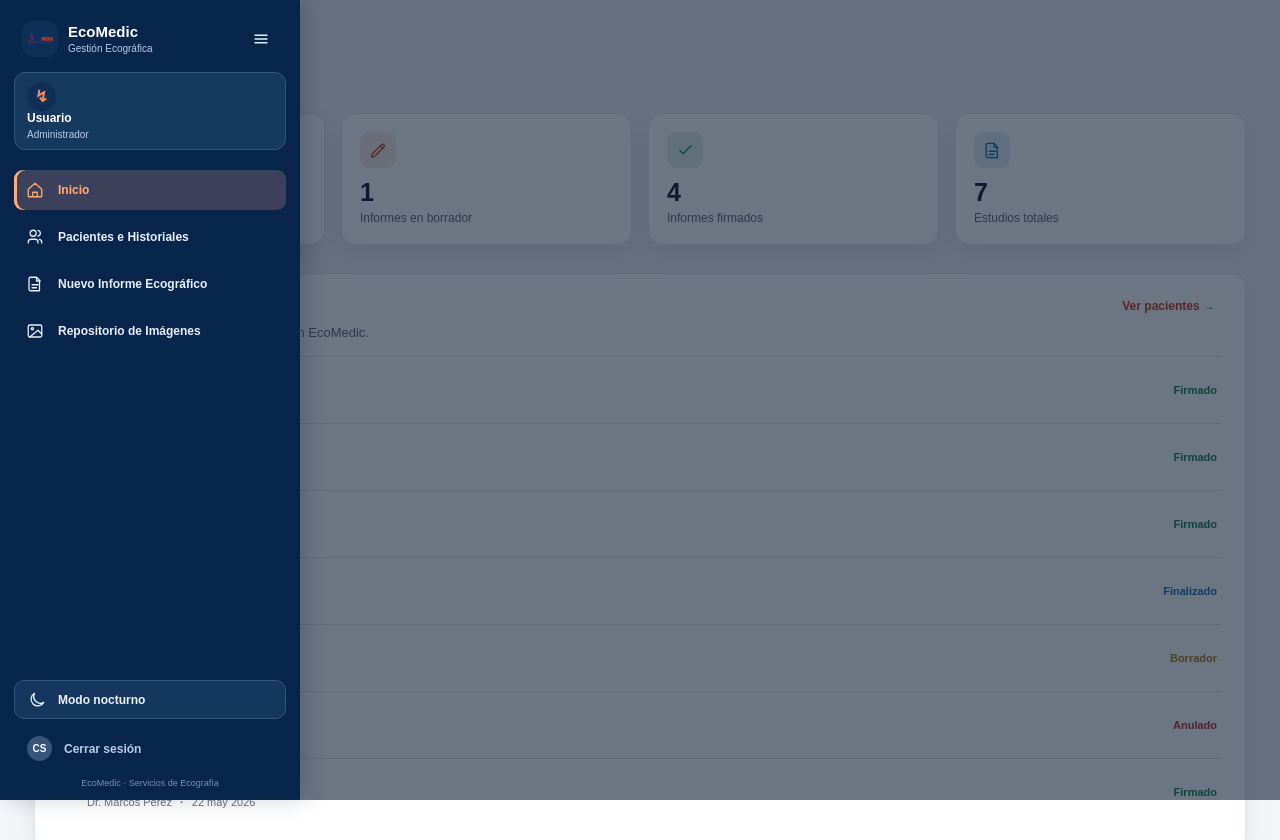
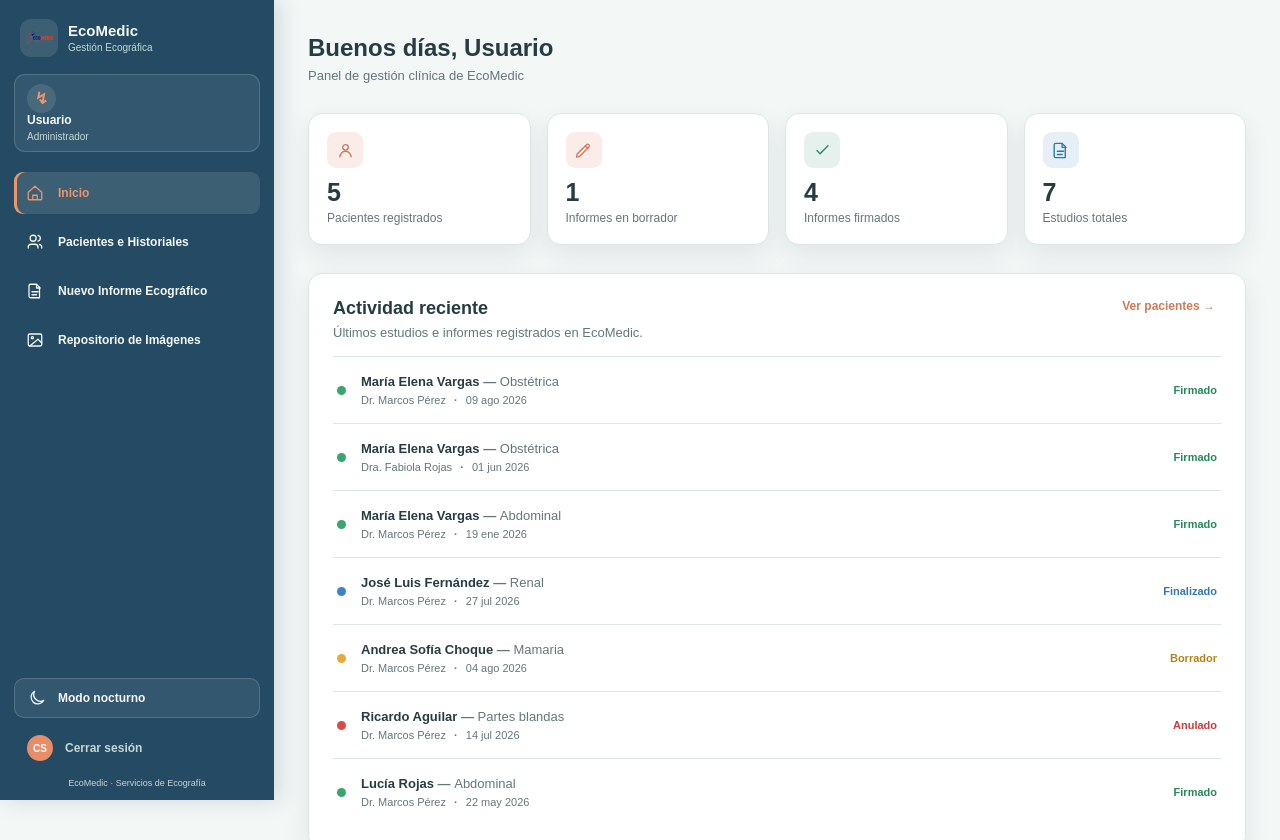
Before and after one commit to Emsof26/web-ecomedic, a React (Vite) app: page / in a window 1280 px wide. Shown: the top 840 px of the page. Built offline with nearby package versions, Linux system fonts and the light colour scheme.

Commit message:
Se modifico el menú hamburguesa y colores

```diff
--- a/src/components/navigation/Navbar.css
+++ b/src/components/navigation/Navbar.css
@@ -1,107 +1,96 @@
 .navbar {
+  --sidebar-bg: #244b63;
+  --sidebar-surface: #315c74;
+  --sidebar-border: rgba(224, 239, 239, .18);
+  --sidebar-text: #f4f8f6;
+  --sidebar-muted: #c5d7d4;
+  --sidebar-accent: #ed956a;
   position: fixed;
   z-index: 20;
   inset: 0 auto 0 0;
   width: 274px;
-  padding: 20px 14px 12px;
+  padding: 18px 14px 12px;
   display: flex;
   flex-direction: column;
-  overflow: visible;
-  background: rgb(8, 37, 75);
-  box-shadow: 6px 0 20px rgba(4, 23, 51, .18);
-  color: rgb(234, 243, 255);
-  transform: translateX(0);
-  transition: transform .25s ease;
+  overflow: hidden;
+  background: var(--sidebar-bg);
+  box-shadow: 5px 0 22px rgba(27, 58, 72, .16);
+  color: var(--sidebar-text);
+  transition: width .25s ease, transform .25s ease, background-color .2s ease;
 }
-.navbar__header { display: flex; align-items: center; justify-content: space-between; min-height: 38px; padding: 1px 8px 15px; }
+
+:root[data-theme="dark"] .navbar {
+  --sidebar-bg: #193543;
+  --sidebar-surface: #254958;
+  --sidebar-border: rgba(213, 235, 232, .16);
+  --sidebar-text: #edf5f2;
+  --sidebar-muted: #b7ccc8;
+  --sidebar-accent: #efa175;
+}
+
+.navbar__header { display: flex; align-items: center; justify-content: space-between; min-height: 40px; padding: 1px 6px 17px; }
 .navbar__brand, .navbar__link, .navbar__theme, .navbar__logout { display: flex; align-items: center; }
-.navbar__brand { position: relative; gap: 10px; padding: 0; border: 0; background: transparent; color: #fff; font: inherit; font-size: 15px; line-height: 1.05; text-align: left; cursor: pointer; }
+.navbar__brand { min-width: 0; gap: 10px; padding: 0; border: 0; background: transparent; color: var(--sidebar-text); font: inherit; font-size: 15px; line-height: 1.05; text-align: left; cursor: pointer; }
 .navbar__brand strong, .navbar__brand small, .navbar__account strong, .navbar__account small { display: block; }
-.navbar__brand small, .navbar__account small { margin-top: 4px; color: #b7cce8; font-size: 10px; font-weight: 500; }
-.navbar__brand-mark, .navbar__avatar { display: grid; place-items: center; border-radius: 11px; background: #102f58; color: #ff8a58; font-size: 23px; font-weight: 700; }
-.navbar__brand-mark { width: 36px; height: 36px; flex: 0 0 36px; overflow: hidden; padding: 3px; }
+.navbar__brand small, .navbar__account small { margin-top: 4px; color: var(--sidebar-muted); font-size: 10px; font-weight: 500; }
+.navbar__brand-mark, .navbar__avatar { display: grid; place-items: center; border-radius: 11px; background: rgba(255,255,255,.11); color: var(--sidebar-accent); font-size: 23px; font-weight: 700; }
+.navbar__brand-mark { position: relative; width: 38px; height: 38px; flex: 0 0 38px; overflow: hidden; padding: 3px; }
 .navbar__brand-mark img { width: 100%; height: 100%; display: block; object-fit: contain; }
+.navbar__brand-action { position: absolute; inset: 0; display: grid; place-items: center; background: var(--sidebar-surface); color: var(--sidebar-accent); opacity: 0; transition: opacity .18s ease; }
+.navbar__brand:hover .navbar__brand-action, .navbar__brand:focus-visible .navbar__brand-action { opacity: 1; }
+.navbar__brand-action svg { width: 19px; height: 19px; fill: none; stroke: currentColor; stroke-linecap: round; stroke-linejoin: round; stroke-width: 1.7; }
 .navbar__user-panel { margin-bottom: 20px; }
-.navbar__account { width: 100%; min-height: 52px; gap: 10px; padding: 9px 12px; border: 1px solid #365579; border-radius: 11px; background: #163960; color: #fff; font: inherit; text-align: left; }
+.navbar__account { width: 100%; min-height: 52px; gap: 10px; padding: 9px 12px; border: 1px solid var(--sidebar-border); border-radius: 11px; background: rgba(255,255,255,.07); color: var(--sidebar-text); font: inherit; text-align: left; }
 .navbar__avatar { width: 29px; height: 29px; border-radius: 50%; font-size: 16px; }
 .navbar__account strong { font-size: 12px; }
-.navbar__read-only { margin: -8px 4px 14px; color: #b7cce8; font-size: 11px; }
+.navbar__read-only { margin: -8px 4px 14px; color: var(--sidebar-muted); font-size: 11px; }
 .navbar__navigation { display: grid; gap: 7px; }
-
-.navbar__link {
-  position: relative;
-  min-height: 40px;
-  gap: 14px;
-  padding: 0 12px;
-  border-radius: 9px;
-  color: #e6f0ff;
-  font-size: 12px;
-  font-weight: 600;
-  text-decoration: none;
-}
-.navbar__link:hover, .navbar__link:focus-visible, .navbar__link--active { background: #3d405a; color: #ffad79; }
-.navbar__link--active { box-shadow: inset 3px 0 0 #ffad79; }
+.navbar__link { position: relative; min-height: 42px; gap: 14px; padding: 0 12px; border-radius: 9px; color: var(--sidebar-text); font-size: 12px; font-weight: 600; text-decoration: none; }
+.navbar__link:hover, .navbar__link:focus-visible, .navbar__link--active { background: rgba(255,255,255,.11); color: var(--sidebar-accent); }
+.navbar__link--active { box-shadow: inset 3px 0 0 var(--sidebar-accent); }
 .navbar__link svg, .navbar__theme svg, .navbar-toggle svg, .navbar__close svg { width: 18px; height: 18px; flex: 0 0 18px; fill: none; stroke: currentColor; stroke-linecap: round; stroke-linejoin: round; stroke-width: 1.7; }
 .navbar__footer { margin-top: auto; }
-.navbar__theme, .navbar__logout { position: relative; width: 100%; min-height: 39px; gap: 12px; padding: 0 13px; border-radius: 10px; color: #eaf3ff; font: inherit; font-size: 12px; font-weight: 600; text-align: left; cursor: pointer; }
-.navbar__theme { border: 1px solid #365579; background: #15375f; }
-.navbar__logout { margin-top: 10px; border: 0; background: transparent; color: #b7cce8; }
-.navbar__theme:hover, .navbar__logout:hover { background: #3d405a; color: #ffad79; }
-.navbar__logout-avatar { width: 25px; height: 25px; display: grid; place-items: center; flex: 0 0 25px; border-radius: 50%; background: #365579; color: #fff; font-size: 10px; font-weight: 700; }
-.navbar__logout:hover .navbar__logout-avatar { background: #ffad79; color: #08254b; }
-.navbar__copyright { margin: 10px 0 0; color: #7191b5; font-size: 9px; text-align: center; }
-.navbar-toggle, .navbar__close { border: 0; background: transparent; color: #dfeeff; cursor: pointer; }
+.navbar__theme, .navbar__logout { position: relative; width: 100%; min-height: 40px; gap: 12px; padding: 0 13px; border-radius: 10px; color: var(--sidebar-text); font: inherit; font-size: 12px; font-weight: 600; text-align: left; cursor: pointer; }
+.navbar__theme { border: 1px solid var(--sidebar-border); background: rgba(255,255,255,.07); }
+.navbar__logout { margin-top: 10px; border: 0; background: transparent; color: var(--sidebar-muted); }
+.navbar__theme:hover, .navbar__logout:hover { background: rgba(255,255,255,.11); color: var(--sidebar-accent); }
+.navbar__logout-avatar { width: 26px; height: 26px; display: grid; place-items: center; flex: 0 0 26px; border-radius: 50%; background: #e98d68; color: #fff; font-size: 10px; font-weight: 700; }
+.navbar__copyright { margin: 10px 0 0; color: var(--sidebar-muted); font-size: 9px; text-align: center; }
+.navbar-toggle, .navbar__close { border: 0; background: transparent; color: var(--sidebar-text); cursor: pointer; }
 .navbar-toggle { display: none; }
-.navbar__close { display: grid; place-items: center; padding: 8px; border-radius: 8px; }
-.navbar__close:hover { background: #15375f; color: #ffad79; }
+.navbar__close { display: none; place-items: center; padding: 8px; border-radius: 8px; }
+.navbar__close:hover { background: rgba(255,255,255,.11); color: var(--sidebar-accent); }
 .navbar__overlay { display: none; }
 .navbar__brand:focus-visible, .navbar__link:focus-visible, .navbar__theme:focus-visible, .navbar__logout:focus-visible, .navbar-toggle:focus-visible, .navbar__close:focus-visible { outline: 2px solid #ffad79; outline-offset: 2px; }
 
 @media (min-width: 769px) {
-  :root { --sidebar-offset: 66px; }
+  :root { --sidebar-offset: 68px; }
   :root[data-sidebar-open="true"] { --sidebar-offset: 274px; }
-  .navbar--collapsed { width: 66px; padding: 20px 10px 12px; overflow: visible; }
-  .navbar--collapsed .navbar__header { justify-content: center; padding: 1px 0 15px; }
-  .navbar--collapsed .navbar__brand > span:last-child, .navbar--collapsed .navbar__close, .navbar--collapsed .navbar__user-panel, .navbar--collapsed .navbar__read-only, .navbar--collapsed .navbar__copyright { display: none; }
+  .navbar--collapsed { width: 68px; padding: 18px 11px 12px; overflow: visible; }
+  .navbar--collapsed .navbar__header { justify-content: center; padding: 1px 0 17px; }
+  .navbar--collapsed .navbar__brand > span:last-child, .navbar--collapsed .navbar__user-panel, .navbar--collapsed .navbar__read-only, .navbar--collapsed .navbar__copyright { display: none; }
   .navbar--collapsed .navbar__link, .navbar--collapsed .navbar__theme, .navbar--collapsed .navbar__logout { width: 46px; justify-content: center; padding: 0; }
-  .navbar--collapsed .navbar__link { min-height: 42px; }
   .navbar--collapsed .navbar__link span, .navbar--collapsed .navbar__theme > span:last-child, .navbar--collapsed .navbar__logout > span:last-child { display: none; }
-  .navbar--collapsed .navbar__link--active { box-shadow: inset 3px 0 0 #ffad79; }
   .navbar--collapsed .navbar__theme { border: 0; background: transparent; }
   .navbar--collapsed .navbar__logout { margin-top: 8px; }
-  .navbar--collapsed .navbar__link::after, .navbar--collapsed .navbar__theme::after, .navbar--collapsed .navbar__logout::after, .navbar--collapsed .navbar__brand::after {
-    position: absolute;
-    left: calc(100% + 9px);
-    z-index: 40;
-    width: max-content;
-    max-width: 190px;
-    padding: 7px 9px;
-    border-radius: 7px;
-    background: #08254b;
-    box-shadow: 0 4px 12px rgba(4, 23, 51, .25);
-    color: #ffad79;
-    font-size: 11px;
-    font-weight: 700;
-    opacity: 0;
-    pointer-events: none;
-    transform: translateX(-4px);
-    transition: opacity .18s ease, transform .18s ease;
+  .navbar--collapsed .navbar__link::after, .navbar--collapsed .navbar__theme::after, .navbar--collapsed .navbar__logout::after {
+    position: absolute; left: calc(100% + 9px); z-index: 40; width: max-content; max-width: 190px; padding: 7px 9px; border-radius: 7px; background: var(--sidebar-surface); box-shadow: 0 4px 12px rgba(21, 48, 59, .25); color: var(--sidebar-text); font-size: 11px; font-weight: 700; opacity: 0; pointer-events: none; transform: translateX(-4px); transition: opacity .18s ease, transform .18s ease;
   }
   .navbar--collapsed .navbar__link::after { content: attr(data-label); }
   .navbar--collapsed .navbar__theme::after, .navbar--collapsed .navbar__logout::after { content: attr(data-label); }
-  .navbar--collapsed .navbar__brand::after { content: "Abrir barra lateral"; top: 6px; }
-  .navbar--collapsed .navbar__link:hover::after, .navbar--collapsed .navbar__link:focus-visible::after, .navbar--collapsed .navbar__theme:hover::after, .navbar--collapsed .navbar__theme:focus-visible::after, .navbar--collapsed .navbar__logout:hover::after, .navbar--collapsed .navbar__logout:focus-visible::after, .navbar--collapsed .navbar__brand:hover::after, .navbar--collapsed .navbar__brand:focus-visible::after { opacity: 1; transform: translateX(0); }
+  .navbar--collapsed .navbar__link:hover::after, .navbar--collapsed .navbar__link:focus-visible::after, .navbar--collapsed .navbar__theme:hover::after, .navbar--collapsed .navbar__theme:focus-visible::after, .navbar--collapsed .navbar__logout:hover::after, .navbar--collapsed .navbar__logout:focus-visible::after { opacity: 1; transform: translateX(0); }
 }
 
-@media (min-width: 769px) {
+@media (max-width: 768px) {
   :root, :root[data-sidebar-open="true"] { --sidebar-offset: 0px; }
-  .navbar { width: min(82vw, 300px); transform: translateX(-105%); }
+  .navbar { width: min(84vw, 300px); transform: translateX(-105%); }
   .navbar--open { transform: translateX(0); }
-    .navbar-toggle { position: fixed; z-index: 30; top: 16px; left: 16px; width: 42px; height: 42px; display: grid; place-items: center; padding: 4px; border-radius: 11px; background: #08254b; box-shadow: 0 4px 12px rgba(4, 23, 51, .3); }
+  .navbar-toggle { position: fixed; z-index: 30; top: 16px; left: 16px; width: 42px; height: 42px; display: grid; place-items: center; padding: 4px; border-radius: 11px; background: var(--sidebar-bg); box-shadow: 0 4px 12px rgba(21, 48, 59, .3); }
   .navbar-toggle img { width: 100%; height: 100%; object-fit: contain; }
-  .navbar-toggle__action { position: absolute; inset: 0; display: grid; place-items: center; border-radius: inherit; background: #15375f; opacity: 0; transition: opacity .18s ease; }
+  .navbar-toggle__action { position: absolute; inset: 0; display: grid; place-items: center; border-radius: inherit; background: var(--sidebar-surface); opacity: 0; transition: opacity .18s ease; }
   .navbar-toggle:hover .navbar-toggle__action, .navbar-toggle:focus-visible .navbar-toggle__action { opacity: 1; }
   .navbar-toggle--open { display: none; }
-  .navbar__overlay { position: fixed; z-index: 15; inset: 0; display: block; visibility: hidden; border: 0; background: rgba(3, 18, 40, .58); opacity: 0; transition: opacity .25s ease, visibility .25s ease; }
+  .navbar__close { display: grid; }
+  .navbar__overlay { position: fixed; z-index: 15; inset: 0; display: block; visibility: hidden; border: 0; background: rgba(17, 38, 48, .48); opacity: 0; transition: opacity .25s ease, visibility .25s ease; }
   .navbar__overlay--visible { visibility: visible; opacity: 1; }
 }
--- a/src/components/navigation/Navbar.tsx
+++ b/src/components/navigation/Navbar.tsx
@@ -26,6 +26,7 @@ function NavigationItem({ href, label, active, onNavigate, children }: Navigatio
 
 // Iconos SVG utilizados por las diferentes opciones del menú.
 function MenuIcon() { return <svg aria-hidden="true" viewBox="0 0 24 24"><path d="M4 7h16M4 12h16M4 17h16" /></svg>; }
+function SidebarIcon() { return <svg aria-hidden="true" viewBox="0 0 24 24"><path d="M4 5h16v14H4zM9 5v14M14 9l-3 3 3 3" /></svg>; }
 function HomeIcon() { return <svg aria-hidden="true" viewBox="0 0 24 24"><path d="m3 11 9-8 9 8v9a1 1 0 0 1-1 1H4a1 1 0 0 1-1-1v-9ZM9 21v-6h6v6" /></svg>; }
 function PatientsIcon() { return <svg aria-hidden="true" viewBox="0 0 24 24"><path d="M16 20v-1a4 4 0 0 0-4-4H7a4 4 0 0 0-4 4v1M9.5 11a4 4 0 1 0 0-8 4 4 0 0 0 0 8ZM21 20v-1a4 4 0 0 0-3-3.9M16 3.1a4 4 0 0 1 0 7.8" /></svg>; }
 function ReportIcon() { return <svg aria-hidden="true" viewBox="0 0 24 24"><path d="M6 3h8l4 4v14H6a2 2 0 0 1-2-2V5a2 2 0 0 1 2-2ZM14 3v5h5M8 13h8M8 17h6" /></svg>; }
@@ -63,7 +64,9 @@ function Navbar({ user, onLogout }: NavbarProps) {
   }, []);
 
   // Cierra el menú lateral.
-  const closeMenu = () => setIsOpen(false);
+  const closeMenu = () => {
+    if (window.matchMedia("(max-width: 768px)").matches) setIsOpen(false);
+  };
   // Determina permisos según el rol del usuario.
   const isReceptionist = user?.role === "RECEPCIONISTA";
   const isAdmin = user?.role === "ADMIN";
@@ -83,7 +86,7 @@ function Navbar({ user, onLogout }: NavbarProps) {
     <button className={`navbar__overlay${isOpen ? " navbar__overlay--visible" : ""}`} type="button" aria-label="Cerrar menú" tabIndex={isOpen ? 0 : -1} onClick={closeMenu} />
     <aside id="main-sidebar" className={`navbar${isOpen ? " navbar--open" : " navbar--collapsed"}`}>
       {/* Cabecera del menú: logo, nombre y botón de cierre. */}
-      <div className="navbar__header"><button className="navbar__brand" type="button" aria-label={isOpen ? "Cerrar barra lateral" : "Abrir barra lateral"} aria-expanded={isOpen} onClick={() => setIsOpen((value) => !value)}><span className="navbar__brand-mark"><img src="/logo/logo-eco.png" alt="" /></span><span><strong>EcoMedic</strong><small>Gestión Ecográfica</small></span></button><button className="navbar__close" type="button" aria-label="Cerrar barra lateral" onClick={closeMenu}><MenuIcon /></button></div>
+      <div className="navbar__header"><button className="navbar__brand" type="button" aria-label={isOpen ? "Contraer barra lateral" : "Expandir barra lateral"} aria-expanded={isOpen} onClick={() => setIsOpen((value) => !value)}><span className="navbar__brand-mark"><img src="/logo/logo-eco.png" alt="" /><span className="navbar__brand-action" aria-hidden="true"><SidebarIcon /></span></span><span><strong>EcoMedic</strong><small>Gestión Ecográfica</small></span></button><button className="navbar__close" type="button" aria-label="Cerrar barra lateral" onClick={() => setIsOpen(false)}><MenuIcon /></button></div>
       {/* Información del usuario autenticado. */}
       <div className="navbar__user-panel"><div className="navbar__account"><span className="navbar__avatar" aria-hidden="true">↯</span><span><strong>{user?.name ?? "Usuario"}</strong><small>{roleLabel}</small></span></div></div>
       {/* Aviso de acceso de solo lectura para recepción. */}
--- a/src/index.css
+++ b/src/index.css
@@ -1,32 +1,32 @@
 :root {
   color-scheme: light;
-  --app-background: #f5f6f9;
+  --app-background: #f3f7f6;
   --surface: #ffffff;
-  --surface-muted: #f8fafc;
-  --surface-hover: #f1f3f6;
-  --text-primary: #1f2937;
-  --text-secondary: #6b7280;
-  --border: #e3e7ee;
-  --accent: #c94b2b;
-  --accent-hover: #a93b22;
-  --notice-background: #e5f4ff;
-  --notice-border: #9ed0f2;
-  --shadow: 0 10px 26px rgba(15, 23, 42, 0.09);
+  --surface-muted: #f6faf8;
+  --surface-hover: #eaf2ef;
+  --text-primary: #263c43;
+  --text-secondary: #64777b;
+  --border: #dbe7e3;
+  --accent: #cf7957;
+  --accent-hover: #b85f41;
+  --notice-background: #e8f3f1;
+  --notice-border: #abd1cb;
+  --shadow: 0 10px 26px rgba(35, 72, 76, 0.09);
 }
 
 :root[data-theme="dark"] {
   color-scheme: dark;
-  --app-background: #0d1725;
-  --surface: #132238;
-  --surface-muted: #1a2b40;
-  --surface-hover: #1d3149;
-  --text-primary: #edf4fb;
-  --text-secondary: #b3c2d2;
-  --border: #2a425c;
-  --accent: #f07a52;
-  --accent-hover: #ff9975;
-  --notice-background: #14334e;
-  --notice-border: #326282;
+  --app-background: #17282e;
+  --surface: #20363d;
+  --surface-muted: #29434a;
+  --surface-hover: #304d54;
+  --text-primary: #edf5f2;
+  --text-secondary: #b9cbc7;
+  --border: #3a565b;
+  --accent: #ec9670;
+  --accent-hover: #f5ae8b;
+  --notice-background: #24464a;
+  --notice-border: #4d7975;
   --shadow: 0 10px 26px rgba(0, 0, 0, .24);
 }
 
```
